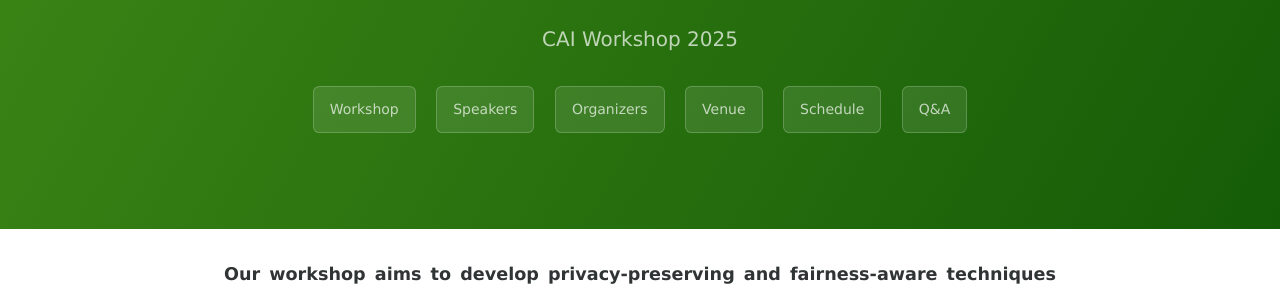
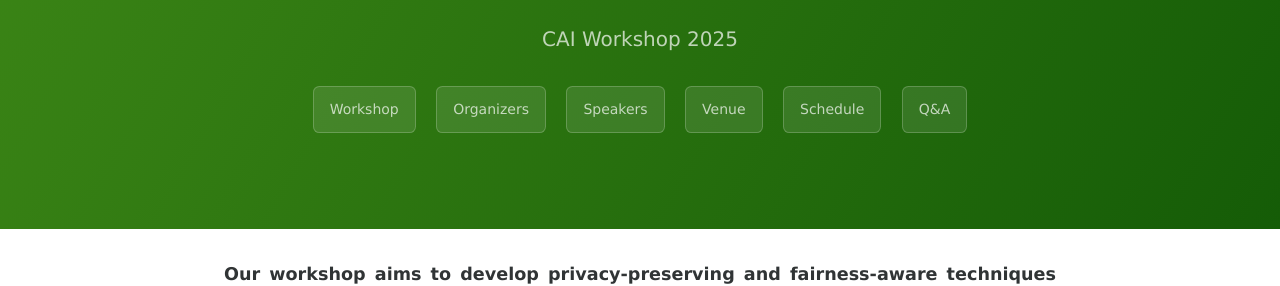
Before and after one commit to xw00616/Fairness-aware-Federated-Optimization-and-Learning, a Jekyll site: the page built from index.md, in a window 1280 px wide. Shown: the part 307-593 px from the top of the page. Built offline with Jekyll 4.4.1, drawn with Linux system fonts in a browser that asks for light colours; part of the change alters nothing that is shown.

```diff
--- a/_config.yml
+++ b/_config.yml
@@ -13,8 +13,8 @@ author:
 #Others
 navigation:
   Workshop: "index"
+  Organizers: "organizers"
   Speakers: "speakers"
-  Organizers: "organizers"
   Venue: "venue"
   Schedule: "schedule"
   Q&A: "question"
```
